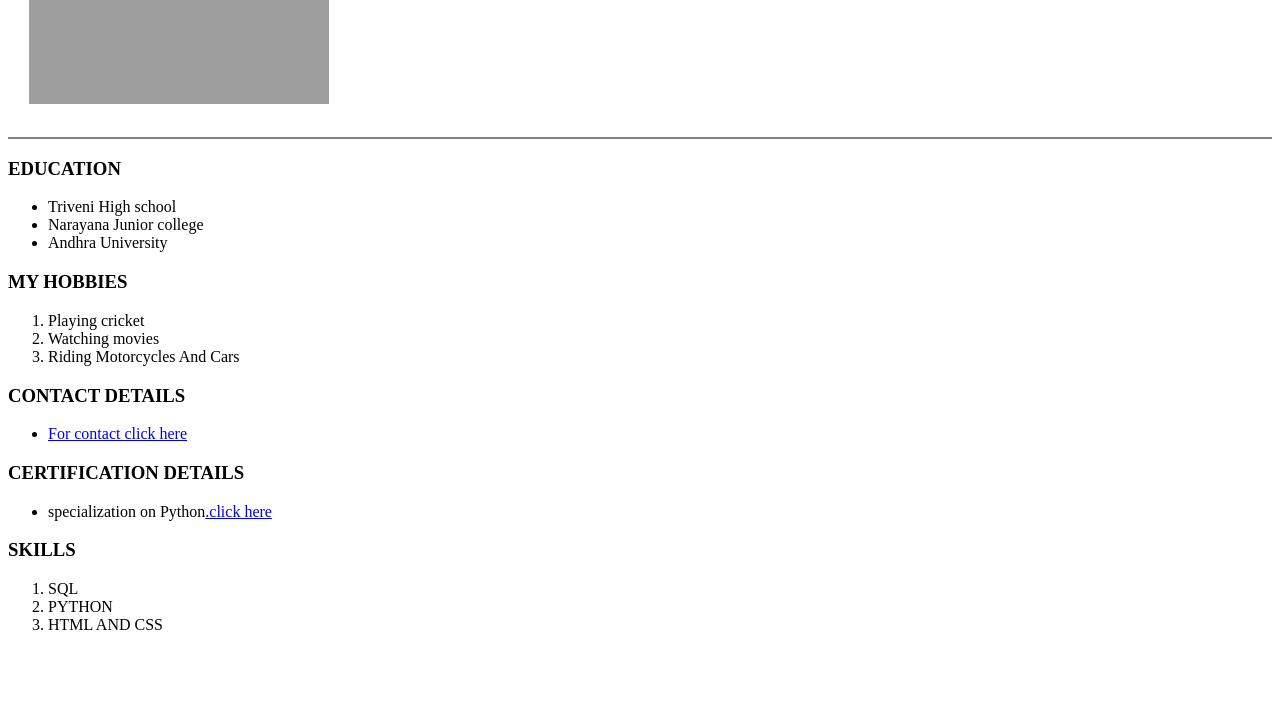
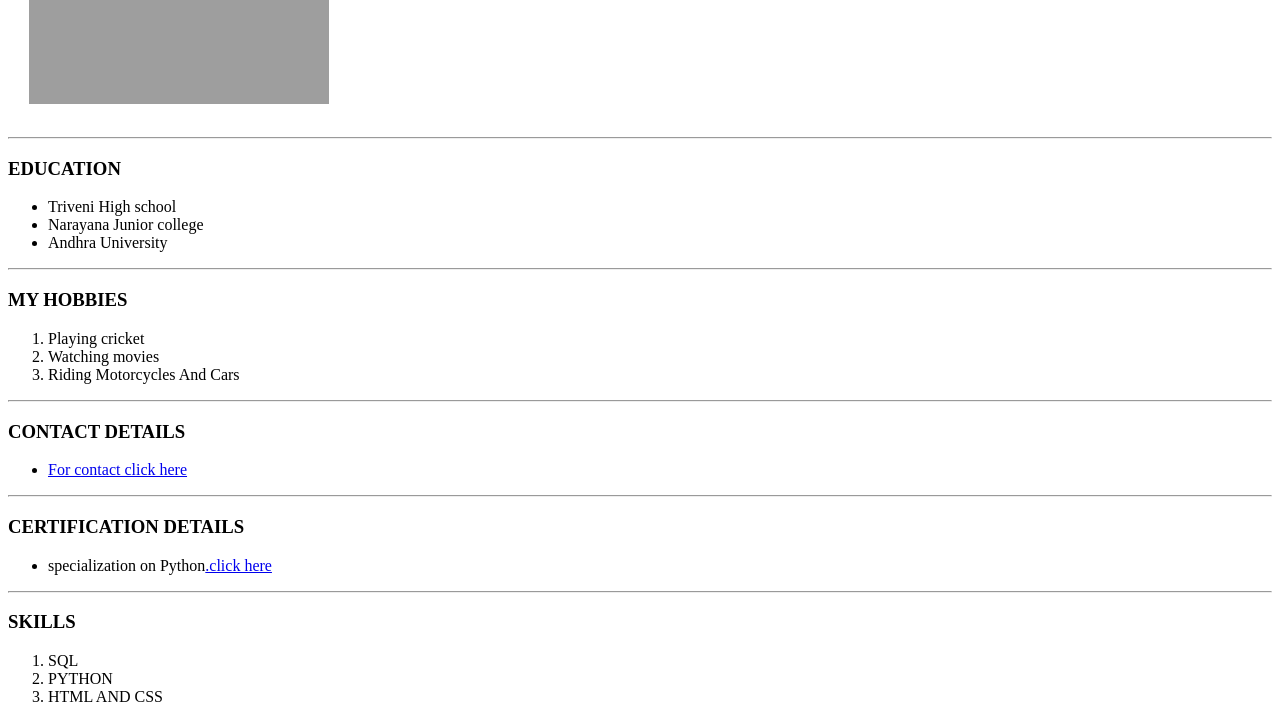
Before and after one commit to CHARANREDDY4632/CV, a plain HTML site: page index.html in a window 1280 px wide. Shown: the part 225-947 px from the top of the page. Before the commit the page ends 875 px from the top, so only its background shows below. Drawn offline with Linux system fonts and the light colour scheme; grey boxes are pictures that could not be loaded.

Commit message:
Update index.html

```diff
--- a/index.html
+++ b/index.html
@@ -4,8 +4,9 @@
         <title>
                 SAI CHARAN
         </title>
+        <link rel="stylesheet" href="style.css">
     </head>
-    <body>
+    <body >
 
         <table cellspacing="20">
             <tr>
@@ -21,19 +22,19 @@
 
 
 
-         <hr  noshade="">
+         <hr  >
          <h3><b>EDUCATION</b> </h3>
          <ul><li>Triveni High school</li><li>Narayana Junior college</li><li>Andhra University</li></ul>
-
+         <hr>
          <h3><b>MY HOBBIES</b></h3>
          <ol><li>Playing cricket</li><li>Watching movies</li><li>Riding Motorcycles And Cars</li></ol>
-
+         <hr>
          <h3><b>CONTACT DETAILS</b></h3>
          <ul><li><a href="contact.html">For contact click here</a></li></ul>
-
+         <hr>
          <h3><b>CERTIFICATION DETAILS</b></h3>
          <ul><li>specialization on Python<a href="PYTHON SPECIALIZATION CERTIFICATEE.pdf">.click here</a></li></ul>
-
+         <hr>
          <h3><b>SKILLS</b></h3>
          <ol><li>SQL</li><li>PYTHON</li><li>HTML AND CSS</li></ol>
 
```
